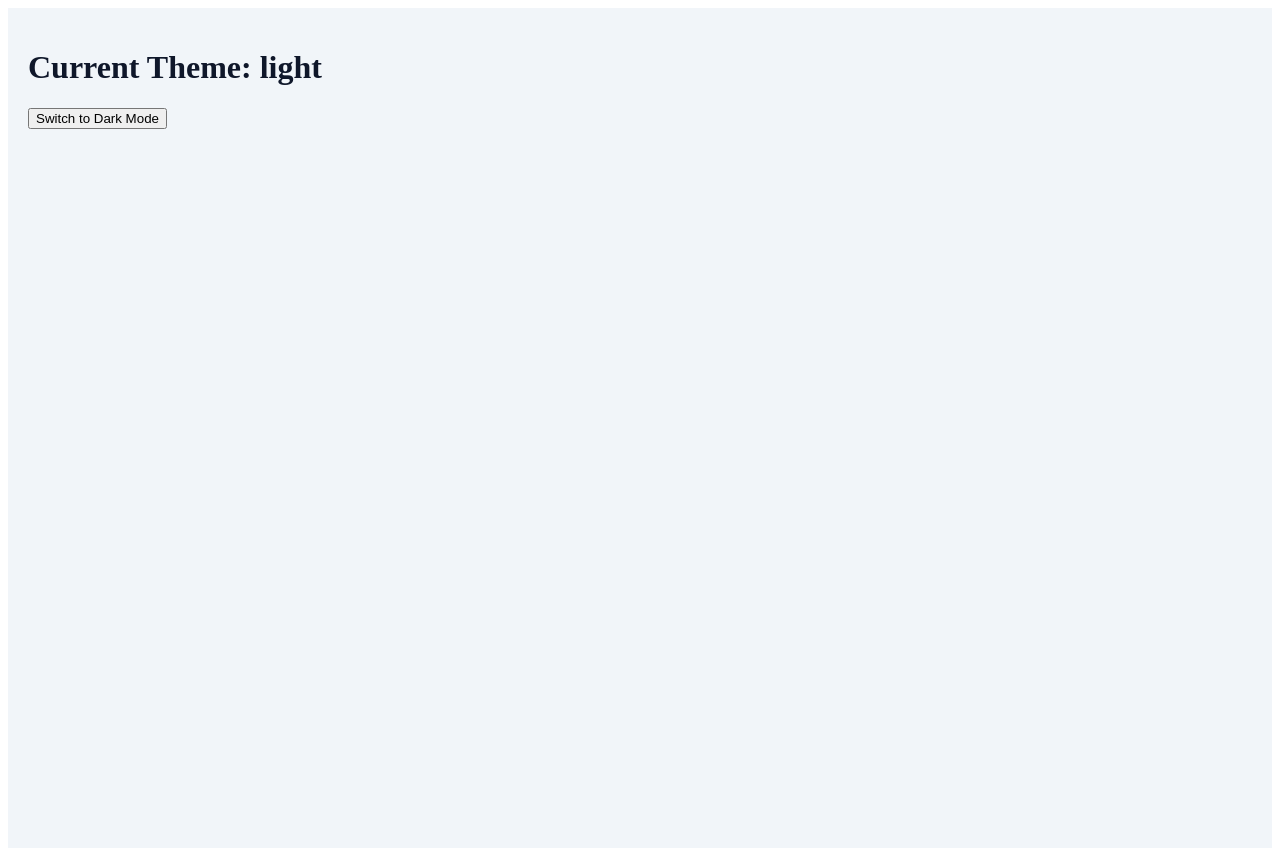
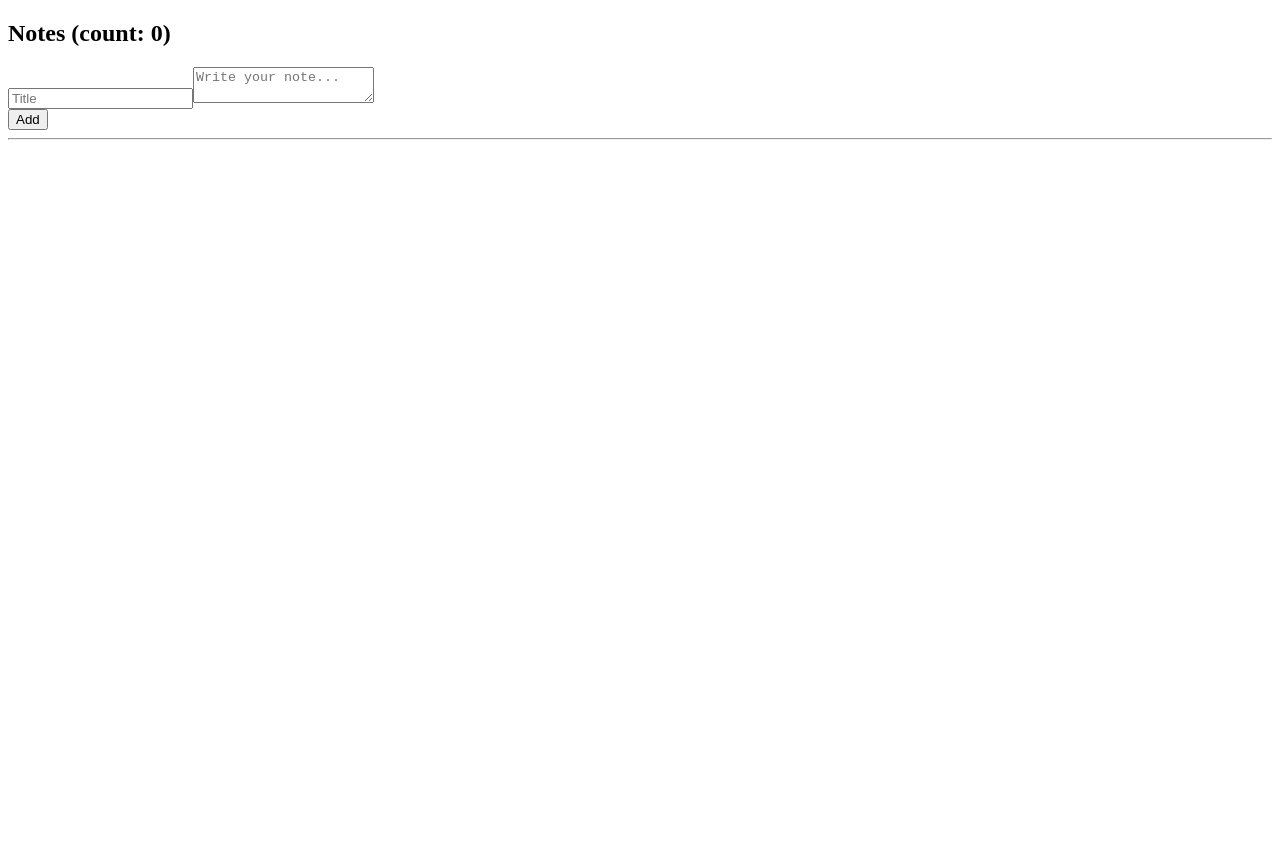
Before and after one commit to yashasvi9199/react-notes-dashboard, a React (Vite) app: page / in a window 1280 px wide. After the commit the page ends 800 px from the top, so only its background shows below. Built offline with nearby package versions, Linux system fonts and the light colour scheme.

Commit message:
feat: add AddNoteForm component (controlled input, edit, delete and submit)

```diff
--- /dev/null
+++ b/src/TestAddNote.jsx
@@ -0,0 +1,64 @@
+import React, { useState } from "react";
+import AddNoteForm from "./components/AddNoteForm";
+
+export default function TestAddNote() {
+    const [notes, setNotes] = useState([]);
+    const [editing,setEditing] = useState(null)
+
+    function handleAdd(note){
+        const newNote = {
+            id: Date.now().toString(),
+            title: note.title,
+            content: note.content,
+            createdAt: Date.now()
+        };
+
+        setNotes(prev => [newNote, ...prev]);   // prev is short for previous array before adding. By [newNote, ...prev] we are combining newnote and prev note. <...> is called spread operator
+        console.log("Added: ",newNote)
+    }
+
+    function handleSave(updatedNote) {
+        setNotes(prev => prev.map(n => (n.id === updatedNote.id ? updatedNote : n)));
+        setEditing(null);   // exit editing mode after save
+        console.log("Saved: ",updatedNote);
+    }
+
+    function handleCancel() {
+        setEditing(null);
+    }
+
+    function startEdit(note) {
+        setEditing(note);
+    }
+
+    function handleDelete(id) {
+        setNotes(prev => prev.filter(n => n.id !== id));
+        if (editing && editing.id === id) setEditing(null);
+    }
+
+    return (
+        <div style={{ padding: "20 px"}}>
+            <h2>Notes (count: {notes.length}) </h2>
+
+            <AddNoteForm
+                onAdd={handleAdd}
+                editing={editing}
+                onCancel={handleCancel}
+                onSave={handleSave}
+            />
+
+            <hr />
+
+            <ul>
+                {notes.map(n => (
+                    <li key={n.id} style={{ margin: "8px 0"}}>
+                        <strong>{n.title}</strong>
+                        <div>{n.content}</div>
+                        <button onClick={ () => startEdit(n)}>Edit</button>
+                        <button onClick={ () => handleDelete(n.id)}>Delete</button>
+                    </li>
+                ))}
+            </ul>
+        </div>
+    );
+}
--- /dev/null
+++ b/src/components/AddNoteForm.jsx
@@ -0,0 +1,69 @@
+import React, {useState, useEffect} from "react";
+
+export default function AddNoteForm ({onAdd, editing, onCancel, onSave}) {
+    const [title, setTitle] = useState("")
+    const [content, setContent] = useState("")
+
+    // If we are editing, populate the form with existing data
+    useEffect( ()=> {
+     if (editing){
+        setTitle(editing.title || "");
+        setContent(editing.content || "");
+     }else {
+        setTitle("");
+        setContent("");
+     }
+    }, [editing]);
+
+    const handleSubmit = (e) => {
+        e.preventDefault();
+
+        const trimmedTitle = title.trim();
+        const trimmedContent = content.trim();
+
+        // Don't add empty notes
+        if (!trimmedTitle && !trimmedContent) return;
+
+        if (editing) {
+            onSave({ ...editing, title: trimmedTitle, content: trimmedContent });
+        } else {
+            onAdd({ title: trimmedTitle || "Untitled", content: trimmedContent });
+            setTitle("");
+            setContent("");
+        }
+    };
+
+    return (
+        <form onSubmit={handleSubmit} className="space-y-3">
+            <input
+            type="text"
+            value={title}
+            onChange={(e) => setTitle(e.target.value)}
+            placeholder="Title"
+            className="w-full p-2 rounder border outline-none"
+            />
+
+            <textarea
+            value={content}
+            onChange={(e) => setContent(e.target.value)}
+            placeholder="Write your note..."
+            className="w-full p-2 rounded border outline-none resize-y min-h-[80px]"
+            />
+
+            <div className="flex gap-2">
+                <button className="px-4 py-2 rounded border" type="submit">
+                    {editing ? "Save" : "Add"}
+                </button>
+                {editing && (
+                    <button
+                    type="button"
+                    onClick={onCancel}
+                    className="px-4 py-2 rounded border"
+                    >
+                        Cancel
+                    </button>
+                )}
+            </div>
+        </form>
+    )
+}
--- a/src/main.jsx
+++ b/src/main.jsx
@@ -2,5 +2,6 @@ import React from "react";
 import { createRoot } from "react-dom/client";
 import TestHook from "./TestHook";
 import TestTheme from "./TestTheme";
+import TestAddNote from "./TestAddNote";
 
-createRoot(document.getElementById("root")).render(<TestTheme />);
+createRoot(document.getElementById("root")).render(<TestAddNote />);
```
